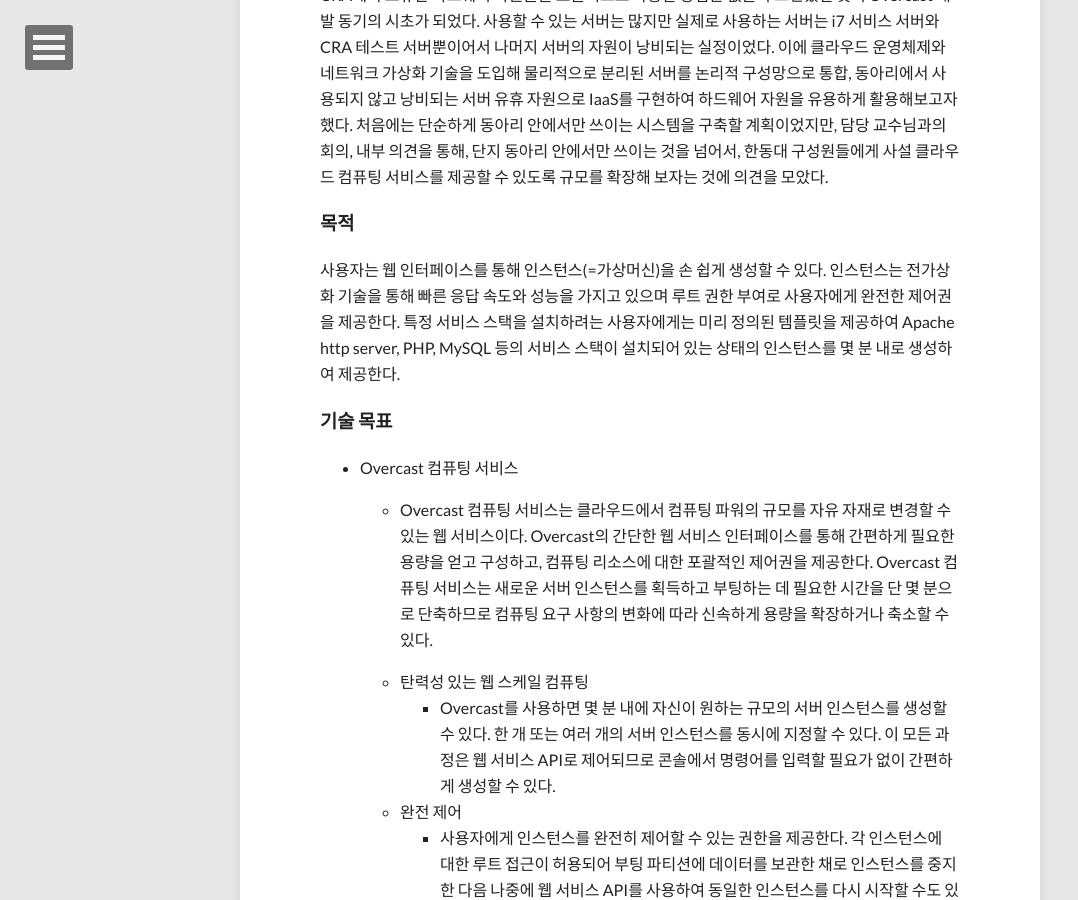
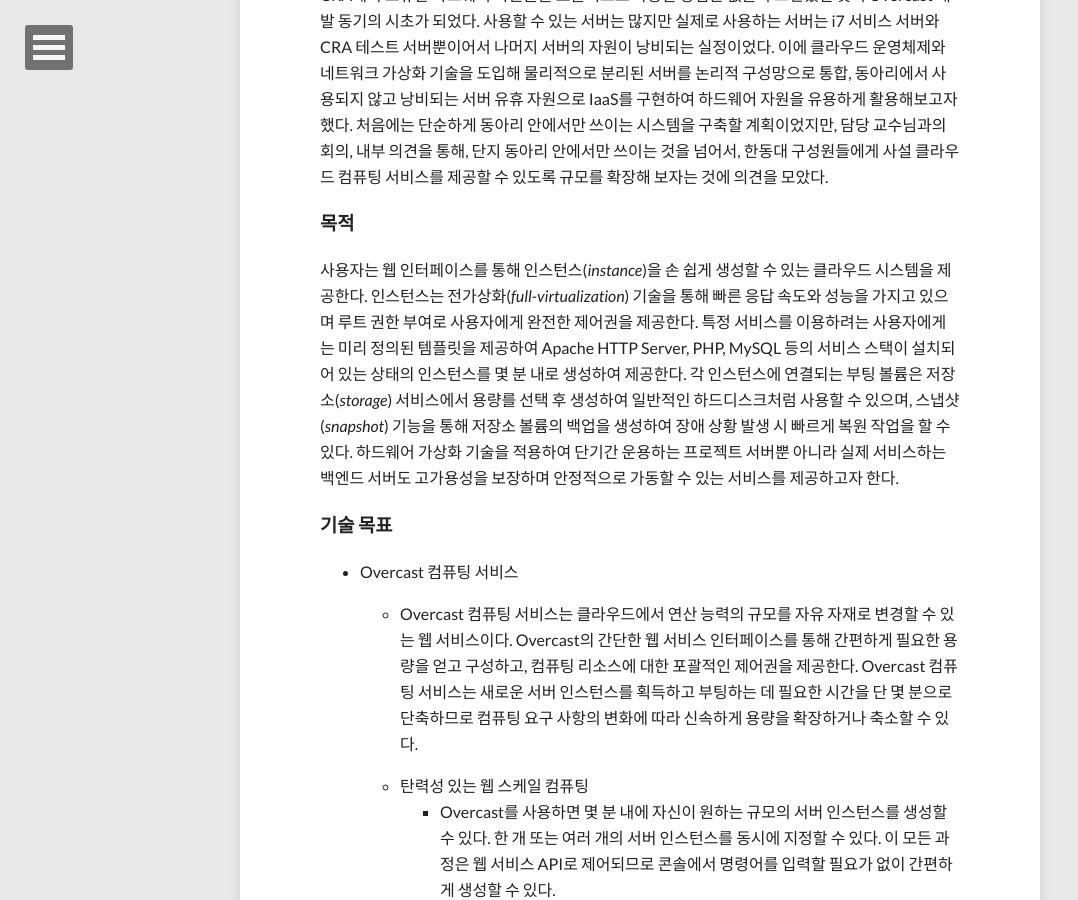
Before and after one commit to cra16/cra16.github.io, a Jekyll site: the page built from vote.md, in a window 1280 px wide and 900 px high, scrolled down 1745 px. Shown: the whole window, without its empty margins (0-1078 px from the left). Built offline with Jekyll 4.4.1, drawn with Linux system fonts in a browser that asks for light colours; nearby versions of some CDN libraries; comment, search, counter and statistics services are not loaded.

Commit message:
Update vote.md

```diff
--- a/vote.md
+++ b/vote.md
@@ -29,12 +29,12 @@
 
 ### 목적
 
-사용자는 웹 인터페이스를 통해 인스턴스(=가상머신)을 손 쉽게 생성할 수 있다. 인스턴스는 전가상화 기술을 통해 빠른 응답 속도와 성능을 가지고 있으며 루트 권한 부여로 사용자에게 완전한 제어권을 제공한다. 특정 서비스 스택을 설치하려는 사용자에게는 미리 정의된 템플릿을 제공하여 Apache http server, PHP, MySQL 등의 서비스 스택이 설치되어 있는 상태의 인스턴스를 몇 분 내로 생성하여 제공한다.
+사용자는 웹 인터페이스를 통해 인스턴스(_instance_)을 손 쉽게 생성할 수 있는 클라우드 시스템을 제공한다. 인스턴스는 전가상화(_full-virtualization_) 기술을 통해 빠른 응답 속도와 성능을 가지고 있으며 루트 권한 부여로 사용자에게 완전한 제어권을 제공한다. 특정 서비스를 이용하려는 사용자에게는 미리 정의된 템플릿을 제공하여 Apache HTTP Server, PHP, MySQL 등의 서비스 스택이 설치되어 있는 상태의 인스턴스를 몇 분 내로 생성하여 제공한다. 각 인스턴스에 연결되는 부팅 볼륨은 저장소(_storage_) 서비스에서 용량를 선택 후 생성하여 일반적인 하드디스크처럼 사용할 수 있으며, 스냅샷(_snapshot_) 기능을 통해 저장소 볼륨의 백업을 생성하여 장애 상황 발생 시 빠르게 복원 작업을 할 수 있다. 하드웨어 가상화 기술을 적용하여 단기간 운용하는 프로젝트 서버뿐 아니라 실제 서비스하는 백엔드 서버도 고가용성을 보장하며 안정적으로 가동할 수 있는 서비스를 제공하고자 한다.
 
 ### 기술 목표
 
 * Overcast 컴퓨팅 서비스
-  - Overcast 컴퓨팅 서비스는 클라우드에서 컴퓨팅 파워의 규모를 자유 자재로 변경할 수 있는 웹 서비스이다. Overcast의 간단한 웹 서비스 인터페이스를 통해 간편하게 필요한 용량을 얻고 구성하고, 컴퓨팅 리소스에 대한 포괄적인 제어권을 제공한다. Overcast 컴퓨팅 서비스는 새로운 서버 인스턴스를 획득하고 부팅하는 데 필요한 시간을 단 몇 분으로 단축하므로 컴퓨팅 요구 사항의 변화에 따라 신속하게 용량을 확장하거나 축소할 수 있다.
+  - Overcast 컴퓨팅 서비스는 클라우드에서 연산 능력의 규모를 자유 자재로 변경할 수 있는 웹 서비스이다. Overcast의 간단한 웹 서비스 인터페이스를 통해 간편하게 필요한 용량을 얻고 구성하고, 컴퓨팅 리소스에 대한 포괄적인 제어권을 제공한다. Overcast 컴퓨팅 서비스는 새로운 서버 인스턴스를 획득하고 부팅하는 데 필요한 시간을 단 몇 분으로 단축하므로 컴퓨팅 요구 사항의 변화에 따라 신속하게 용량을 확장하거나 축소할 수 있다.
 
   * 탄력성 있는 웹 스케일 컴퓨팅
     - Overcast를 사용하면 몇 분 내에 자신이 원하는 규모의 서버 인스턴스를 생성할 수 있다. 한 개 또는 여러 개의 서버 인스턴스를 동시에 지정할 수 있다. 이 모든 과정은 웹 서비스 API로 제어되므로 콘솔에서 명령어를 입력할 필요가 없이 간편하게 생성할 수 있다.
```
